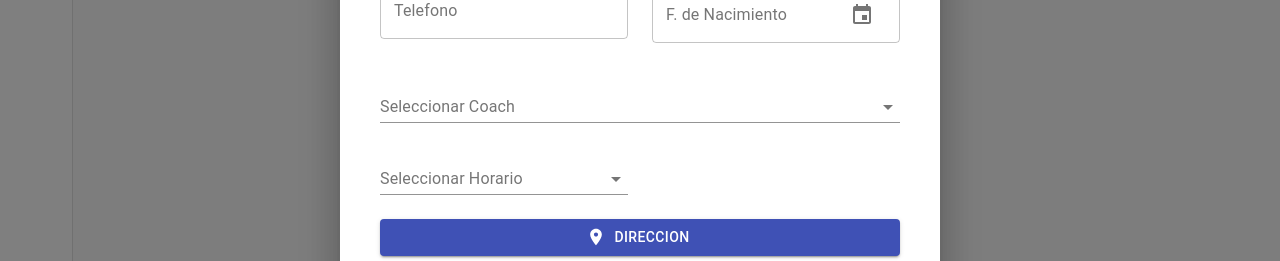
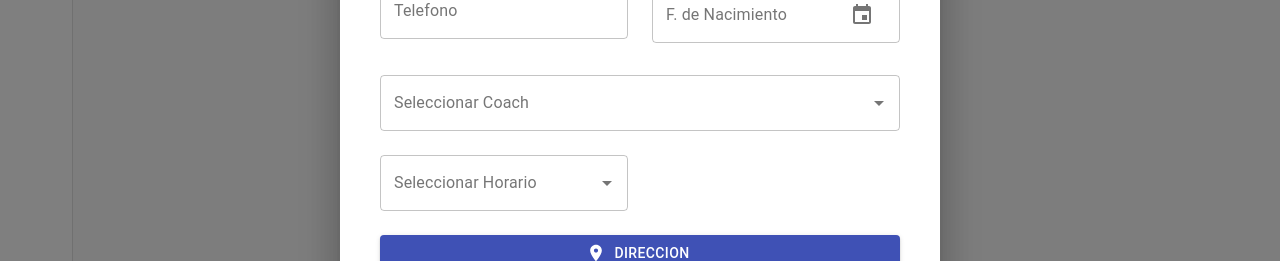
Before and after one commit to cancioalmaraz/fitAdmin, a React (Create React App) app in the folder resources/js/app/: page / in a window 1280 px wide. Both pictures are taken after a click on the button "INSCRIBIR". Shown: the part 397-658 px from the top of the page. Built offline with nearby package versions, Linux system fonts and the light colour scheme; no server answers; the HTML template or start-up script is replaced by a standard one.

Commit message:
Variant to FilterSimpleSelect

```diff
--- a/resources/js/app/src/Components/Client/ClientFilterSection.js
+++ b/resources/js/app/src/Components/Client/ClientFilterSection.js
@@ -148,6 +148,7 @@
                                     optionField="fullTime"
                                     helperText=""
                                     loading={scheduleList.loading}
+                                    variant="standard"
                                 />
                             </Grid>
                         </Grid>
--- a/resources/js/app/src/Components/shared/FilterSimpleSelect.js
+++ b/resources/js/app/src/Components/shared/FilterSimpleSelect.js
@@ -122,7 +122,8 @@
     optionField = "name",
     required = false,
     helperText = "Helper Text",
-    loading = false
+    loading = false,
+    variant = "outlined"
 }) => {
     const classes = useStyles();
 
@@ -150,6 +151,7 @@
                 <TextField
                     {...params}
                     required={required}
+                    variant={variant}
                     label={label}
                     helperText={helperText}
                     InputProps={{
```
